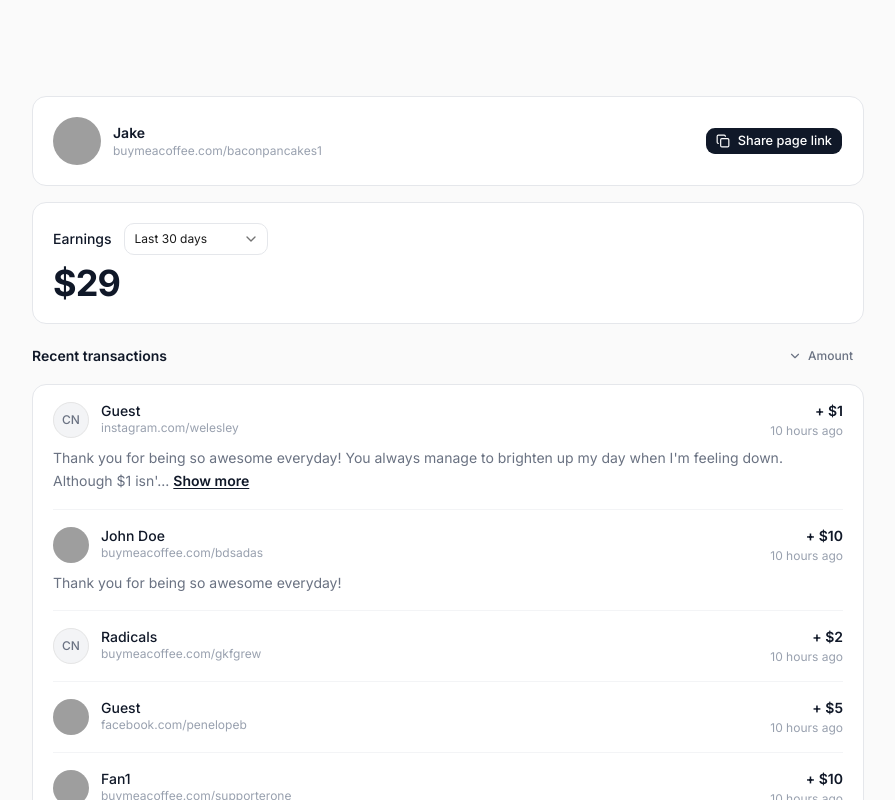
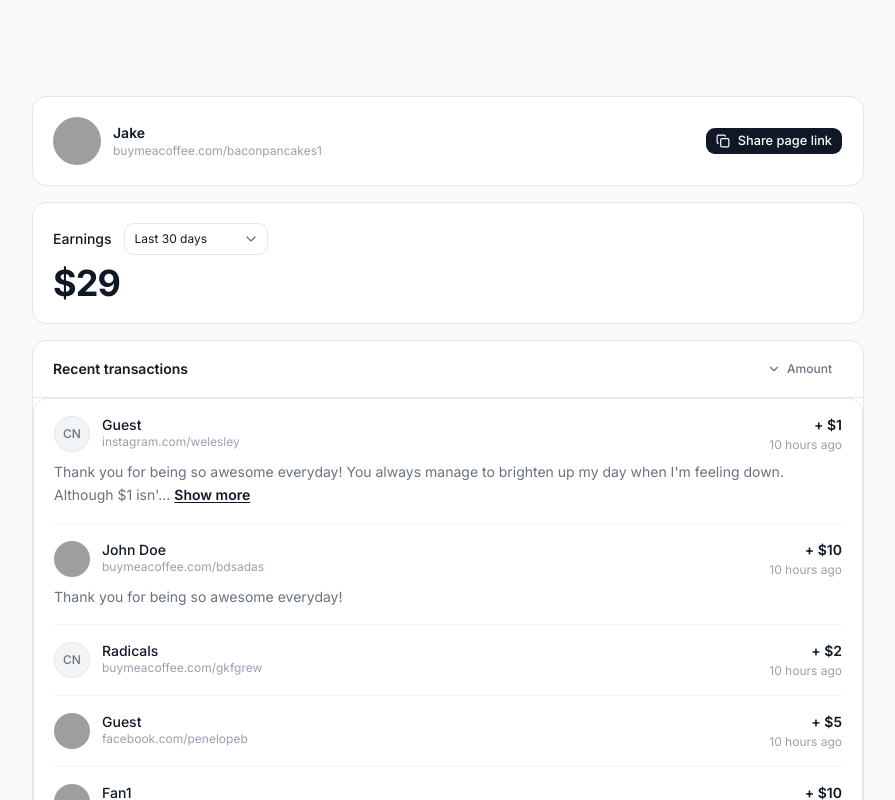
Before and after one commit to azaanm7/Team-2-BuyMeCoffee, a Next.js app: page /home in a window 1280 px wide. Shown: the top 800 px of the page, without its empty margins (304-1199 px from the left). Built offline with nearby package versions, Linux system fonts and the light colour scheme; grey boxes are pictures that could not be loaded.

Commit message:
resolve merge conflicts

```diff
--- a/app/home/page.tsx
+++ b/app/home/page.tsx
@@ -154,8 +154,7 @@
 
   return (
     <div className="space-y-4">
-      {/* Profile card */}
-      <div className="rounded-xl border border-gray-200 bg-white p-5 flex items-center justify-between">
+      <div className="rounded-xl border bg-card p-5 flex items-center justify-between">
         <div className="flex items-center gap-3">
           <Avatar className="h-12 w-12">
             <AvatarImage src="/avatar-jake.png" alt="Jake" />
@@ -180,8 +179,7 @@
         </Button>
       </div>
 
-      {/* Earnings card */}
-      <div className="rounded-xl border border-gray-200 bg-white p-5 space-y-2">
+      <div className="rounded-xl border bg-card p-5 space-y-2">
         <div className="flex items-center gap-3">
           <p className="text-sm font-medium text-gray-900">Earnings</p>
           <Select value={period} onValueChange={setPeriod}>
@@ -200,12 +198,9 @@
         </p>
       </div>
 
-      {/* Recent transactions — no outer border, sits on gray bg */}
-      <div>
-        <div className="flex items-center justify-between mb-3">
-          <p className="text-sm font-semibold text-gray-900">
-            Recent transactions
-          </p>
+      <div className="rounded-xl border bg-card">
+        <div className="flex items-center justify-between px-5 py-3 border-b">
+          <p className="text-sm font-semibold">Recent transactions</p>
 
           <DropdownMenu>
             <DropdownMenuTrigger asChild>
--- a/app/page.tsx
+++ b/app/page.tsx
@@ -4,7 +4,6 @@
 import TransactionList from "@/app/components/TransactionList";
 import { Transaction } from "@/app/components/TransactionList";
 import TopBar from "./components/TopBar";
-import { PageButtons } from "./components/PageButtons";
 
 const MOCK_EARNINGS = {
   "30d": 450,
@@ -67,11 +66,10 @@
 
 export default function DashboardPage() {
   return (
-    <div className="min-h-screen bg-gray-50 flex flex-col">
-      <TopBar userName="Jake" />
-
-      <div className="flex flex-1">
-        <PageButtons />
+    <div className="flex min-h-screen bg-gray-50">
+      <Sidebar />
+      <div className="flex-1 flex flex-col">
+        <TopBar userName="Jake" />
         <main className="flex-1 p-6 max-w-3xl w-full mx-auto flex flex-col gap-5">
           <CreatorCard name="Jake" pageUrl="buymeacoffee.com/baconpancakes1" />
           <EarningsCard earnings={MOCK_EARNINGS} />
```
